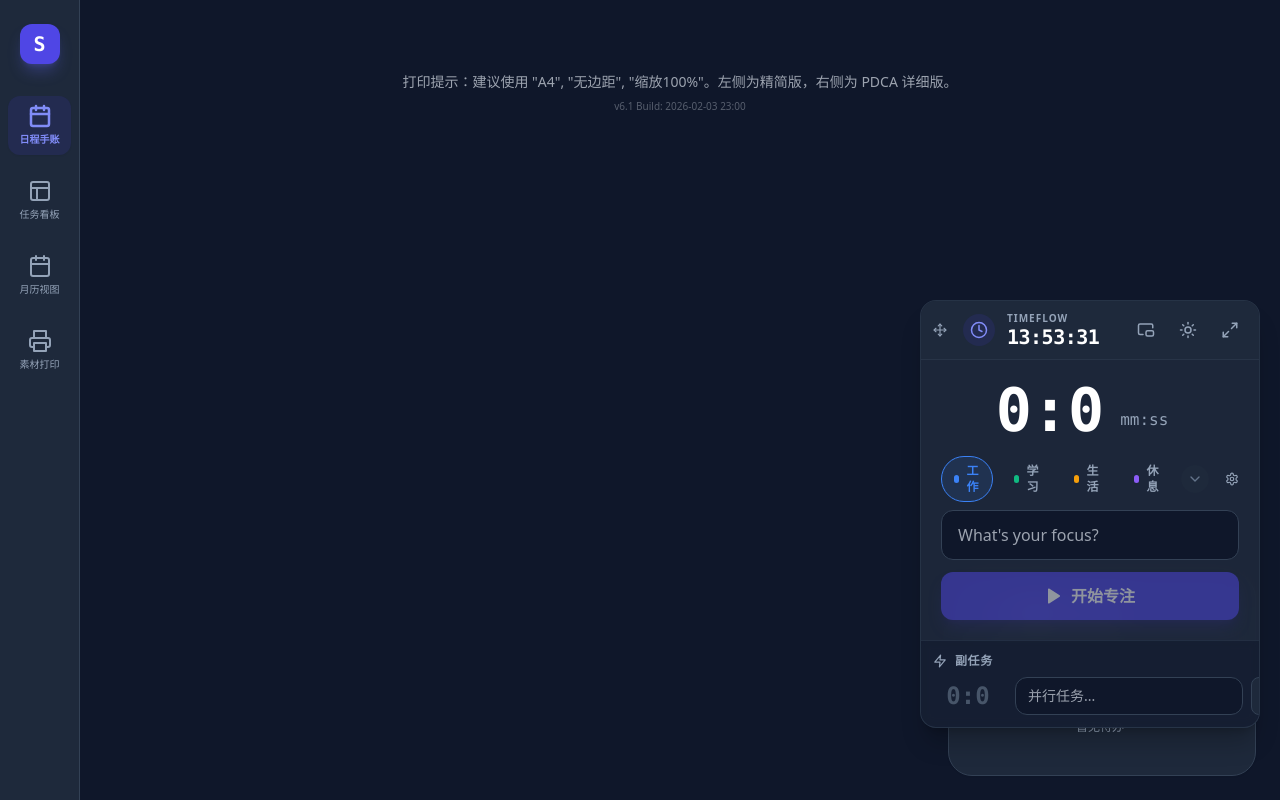
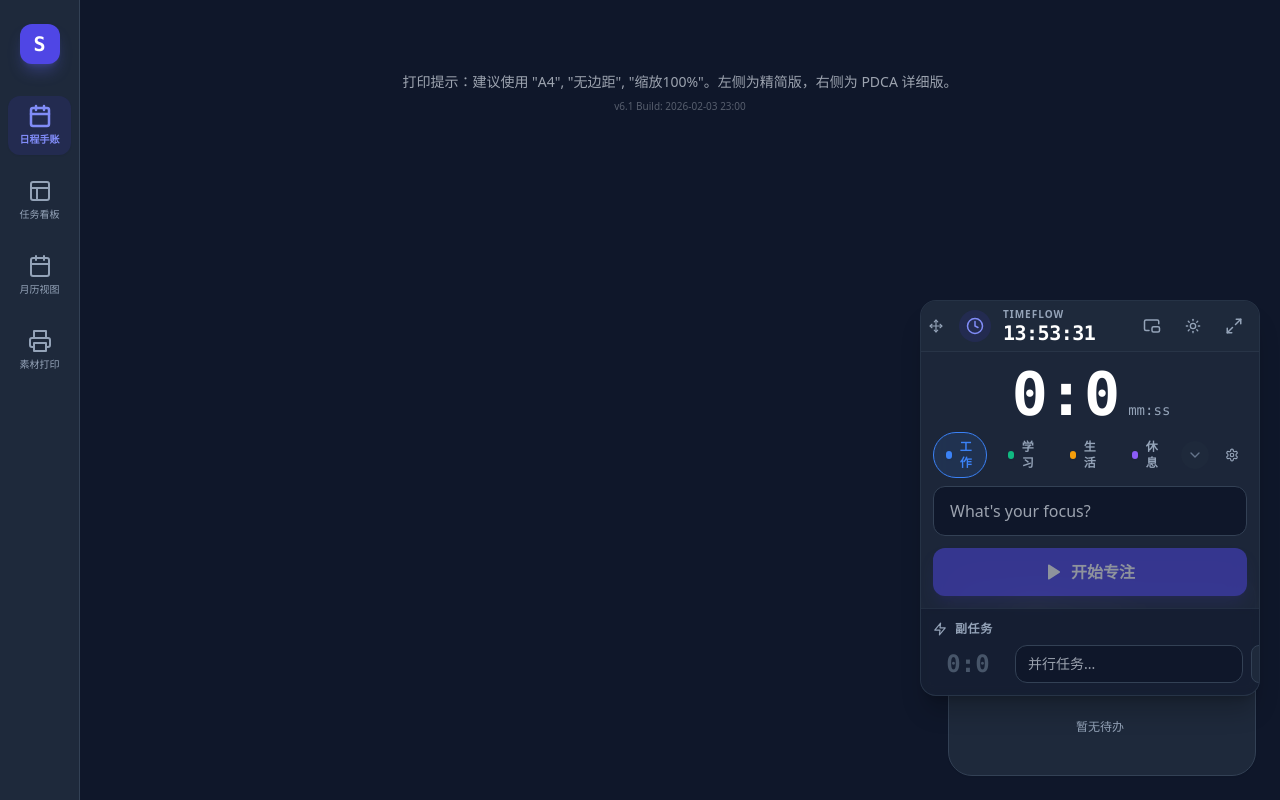
Before and after one commit to YikSuen-hu/timeflow-weeks, a React (Vite) app: page / in a window 1280 px wide. Both pictures are taken after a click on the button 428 px from the left and 58 px from the top of the page. Built offline with nearby package versions, Linux system fonts and the light colour scheme.

Commit message:
Auto-deploy: 2026-02-09 周一 10-03-54.17

```diff
--- a/src/App.jsx
+++ b/src/App.jsx
@@ -853,9 +853,20 @@ const TimerInterface = ({
     >
 
       {/* Header */}
-      <div className={`flex justify-between items-center border-b border-slate-100 dark:border-slate-700/50 ${isMiniMode || isPiPActive ? 'p-3 bg-white dark:bg-slate-800 cursor-grab active:cursor-grabbing' : 'p-4'}`}>
+      <div className={`flex justify-between items-center border-b border-slate-100 dark:border-slate-700/50 ${isMiniMode || isPiPActive ? 'p-2 bg-white dark:bg-slate-800 cursor-grab active:cursor-grabbing' : 'p-4'}`}>
         <div className="flex items-center gap-3">
-          {isMiniMode && !isPiPActive && <Move size={14} className="text-slate-400 mr-1" />}
+          {isPiPActive ? (
+            <div className="flex items-center gap-2">
+              <div className="w-6 h-6 rounded-full bg-indigo-50 dark:bg-indigo-900/30 flex items-center justify-center text-indigo-600 dark:text-indigo-400">
+                <Clock size={14} />
+              </div>
+              <div className="font-mono text-sm font-bold text-slate-800 dark:text-white leading-none">
+                {currentTime.toLocaleTimeString('en-US', { hour12: false })}
+              </div>
+            </div>
+          ) : (
+            <>
+              {isMiniMode && <Move size={14} className="text-slate-400 mr-1" />}
               <div className="w-8 h-8 rounded-full bg-indigo-50 dark:bg-indigo-900/30 flex items-center justify-center text-indigo-600 dark:text-indigo-400">
                 <Clock size={18} />
               </div>
@@ -865,6 +876,8 @@ const TimerInterface = ({
                   {formatFullTime(currentTime)}
                 </div>
               </div>
+            </>
+          )}
         </div>
         <div className="flex gap-2 relative z-50">
 
@@ -878,7 +891,7 @@ const TimerInterface = ({
             </button>
           )}
           <button onClick={() => setIsDarkMode(!isDarkMode)} className="p-2 hover:bg-slate-100 dark:hover:bg-slate-700 rounded-full text-slate-400 transition-colors">
-            {isDarkMode ? <Sun size={18} /> : <Moon size={18} />}
+            {isDarkMode ? <Sun size={16} /> : <Moon size={16} />}
           </button>
           {!isPiPActive && (
             <button onClick={() => setIsMiniMode(!isMiniMode)} className="p-2 hover:bg-slate-100 dark:hover:bg-slate-700 rounded-full text-slate-400 transition-colors">
@@ -889,11 +902,11 @@ const TimerInterface = ({
       </div>
 
       {/* Main Content */}
-      <div className={`flex-1 relative ${isMiniMode || isPiPActive ? 'p-5' : 'p-4 pb-6'}`}>
-        <div className="text-center mb-4 relative group">
-          <div className={`font-mono font-bold text-slate-800 dark:text-white transition-all duration-300 flex items-end justify-center gap-4 leading-none ${isMiniMode || isPiPActive ? 'text-6xl' : 'text-7xl tracking-tighter'}`}>
+      <div className={`flex-1 relative ${isMiniMode || isPiPActive ? 'p-3' : 'p-4 pb-6'}`}>
+        <div className="text-center mb-2 relative group">
+          <div className={`font-mono font-bold text-slate-800 dark:text-white transition-all duration-300 flex items-end justify-center gap-2 leading-none ${isPiPActive ? 'text-5xl' : (isMiniMode ? 'text-6xl' : 'text-7xl tracking-tighter')}`}>
             <span className="leading-none">{formatDuration(elapsed).replace('h ', ':').replace('m', '')}</span>
-            <span className={`text-base font-medium text-slate-400 mb-2 w-16 text-left ${isMiniMode || isPiPActive ? '' : ''}`}>
+            <span className={`text-sm font-medium text-slate-400 mb-1 w-10 text-left ${isMiniMode || isPiPActive ? '' : ''}`}>
               {elapsed < 3600 ? 'mm:ss' : 'hh:mm'}
             </span>
             {!isMiniMode && !isPiPActive && (
@@ -909,9 +922,9 @@ const TimerInterface = ({
             </div>
           )}
           {currentTask && (
-            <div className="flex items-center justify-center gap-2 mt-2 animate-fade-in">
+            <div className="flex items-center justify-center gap-2 mt-1 animate-fade-in">
               <div className="h-1.5 w-1.5 rounded-full animate-ping" style={{ backgroundColor: currentCat.color }}></div>
-              <span className="text-xs font-medium text-slate-500 dark:text-slate-400 bg-slate-100 dark:bg-slate-800 px-3 py-1 rounded-full">
+              <span className="text-xs font-medium text-slate-500 dark:text-slate-400 bg-slate-100 dark:bg-slate-800 px-2 py-0.5 rounded-full truncate max-w-[150px]">
                 {currentTask.name}
               </span>
             </div>
```
Also changed, not shown: 5 other files (tests, documents, lock files or other folders). Lines whose indentation alone changed are shown as unchanged.
